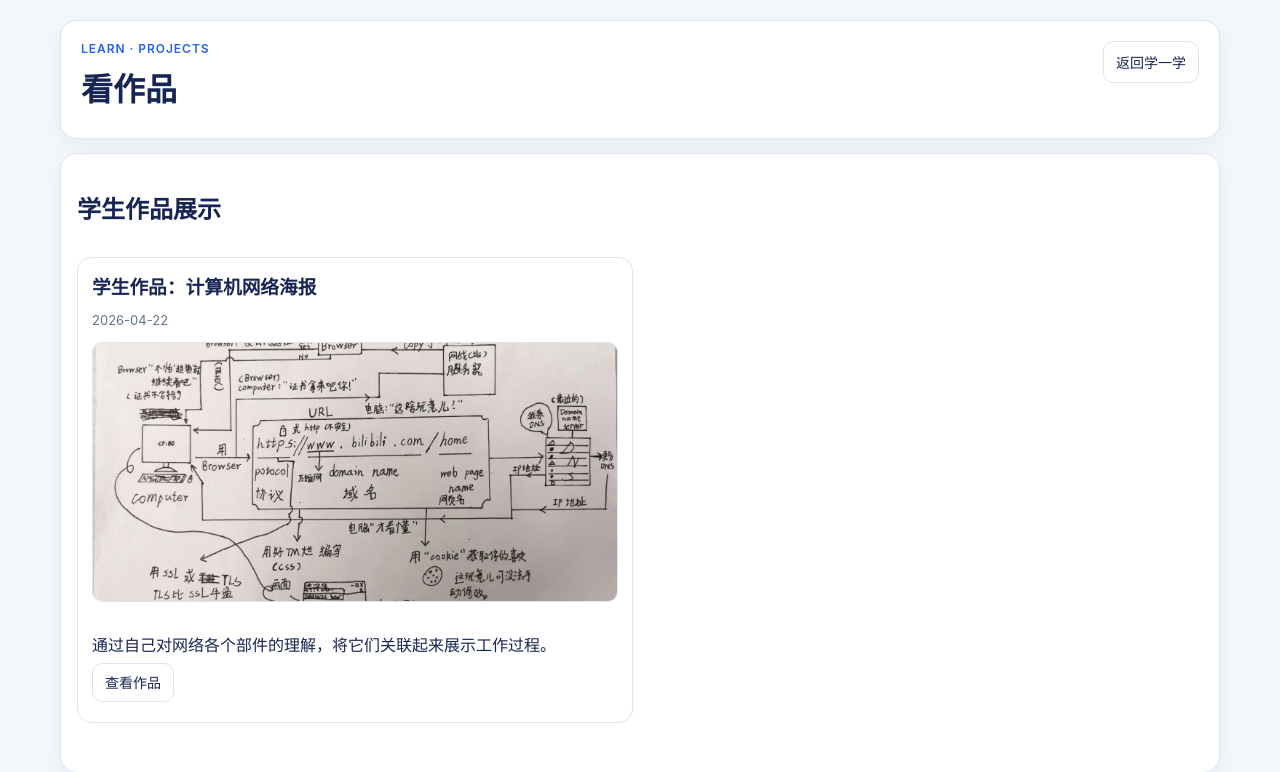
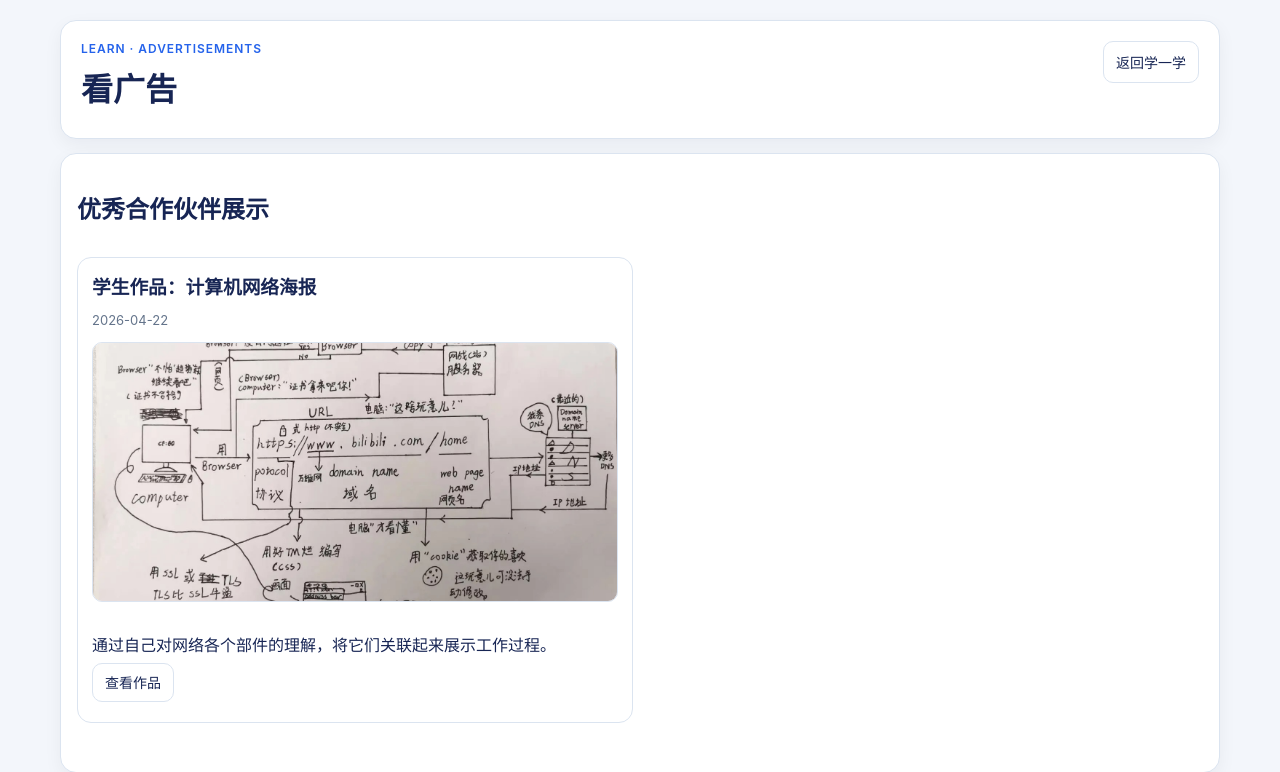
Before and after one commit to supermichael0514/shuati, a Flask app: page /learn/projects in a window 1280 px wide. Shown: the top 772 px of the page. Run offline with Flask 3, Linux system fonts and the light colour scheme; the visitor is signed in with stand-in values (Sample User, id 1).

Commit message:
Add files via upload

```diff
--- a/templates/learn.html
+++ b/templates/learn.html
@@ -9,6 +9,6 @@
   <a class="feature-tile" href="{{ url_for('learn_articles_page', lang=lang) }}"><div class="tile-icon">📰</div><h2>{{ 'Articles' if lang=='en' else '看文章' }}</h2><p>{{ 'Reflection of teaching.' if lang=='en' else '教学心得。' }}</p></a>
   <a class="feature-tile" href="{{ url_for('learn_files_page', lang=lang) }}"><div class="tile-icon">📁</div><h2>{{ 'Official Files' if lang=='en' else '看文件' }}</h2><p>{{ 'Official documents.' if lang=='en' else '查看官方文档。' }}</p></a>
   <a class="feature-tile" href="{{ url_for('learn_announcements_page', lang=lang) }}"><div class="tile-icon">📢</div><h2>{{ 'Announcements' if lang=='en' else '看公告' }}</h2><p>{{ 'Important announcements.' if lang=='en' else '重要信息公告。' }}</p></a>
-  <a class="feature-tile" href="{{ url_for('learn_projects_page', lang=lang) }}"><div class="tile-icon">🪧</div><h2>{{ 'Ads' if lang=='en' else '看广告' }}</h2><p>{{ 'Advertisement here.' if lang=='en' else '招商火热进行中。' }}</p></a>
+  <a class="feature-tile" href="{{ url_for('learn_projects_page', lang=lang) }}"><div class="tile-icon">🪧</div><h2>{{ 'Advertisements' if lang=='en' else '看广告' }}</h2><p>{{ 'Advertisement here.' if lang=='en' else '招商火热进行中。' }}</p></a>
 </main>
 </div></body></html>
--- a/templates/learn_projects.html
+++ b/templates/learn_projects.html
@@ -7,10 +7,10 @@
   <link rel="stylesheet" href="{{ url_for('static', filename='css/style.css') }}">
 </head>
 <body class="portal-body"><div class="portal-page">
-<header class="portal-header card"><div><p class="neon-label">LEARN · PROJECTS</p><h1>{{ 'Projects' if lang=='en' else '看作品' }}</h1></div><div class="portal-actions"><a class="secondary" href="{{ url_for('learn_page', lang=lang) }}">{{ 'Back to Learn' if lang=='en' else '返回学一学' }}</a></div></header>
+<header class="portal-header card"><div><p class="neon-label">LEARN · ADVERTISEMENTS</p><h1>{{ 'Advertisements' if lang=='en' else '看广告' }}</h1></div><div class="portal-actions"><a class="secondary" href="{{ url_for('learn_page', lang=lang) }}">{{ 'Back to Learn' if lang=='en' else '返回学一学' }}</a></div></header>
 
 <section class="card learn-subpage">
-  <h2>{{ 'Student Works' if lang=='en' else '学生作品展示' }}</h2>
+  <h2>{{ 'Brilliant Provider' if lang=='en' else '优秀合作伙伴展示' }}</h2>
   <div class="article-list">
     {% for item in items %}
     <article class="article-card">
```
